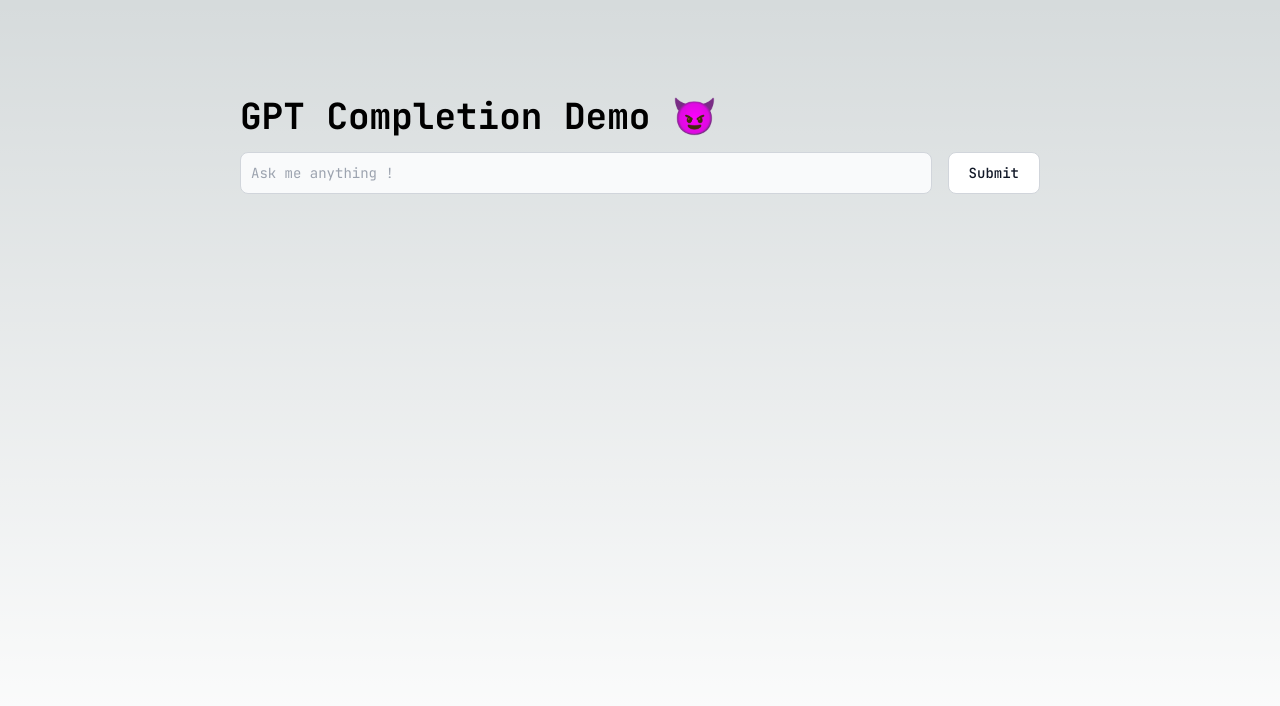
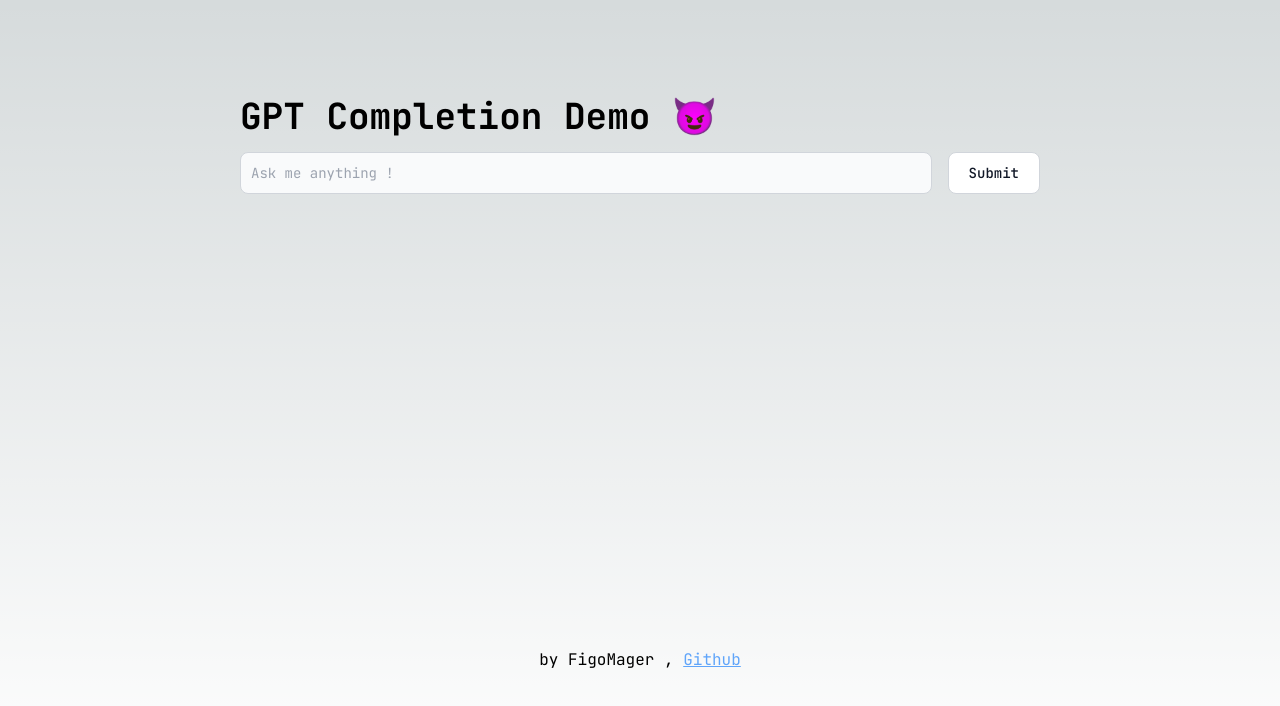
Before and after one commit to hansfigo/next-js-chat-completion, a Next.js app: page / in a window 1280 px wide. Shown: the top 706 px of the page. Built offline with nearby package versions, Linux system fonts and the light colour scheme.

Commit message:
chore(index.tsx): add author information and link to GitHub profile in the footer of the page for attribution and reference

```diff
--- a/src/pages/index.tsx
+++ b/src/pages/index.tsx
@@ -33,6 +33,7 @@ const Home = () => {
           <Skeleton />
         )}
       </div>
+      <p className='py-8'>by FigoMager , <a target='_blank' href='https://github.com/hansfigo' className='underline text-blue-400'>Github</a></p>
     </main>
   )
 }
```
